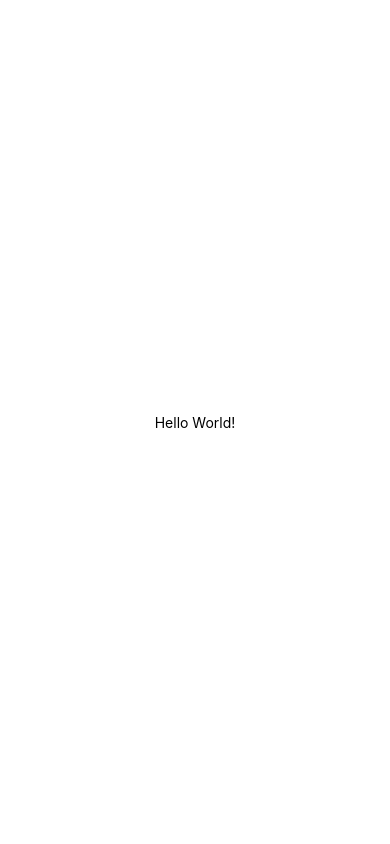
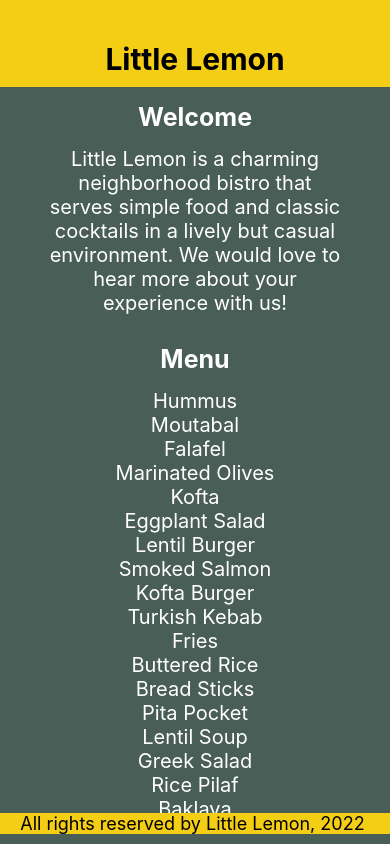
Before and after one commit to RodrigoFerretti/expo-mobile-app, a React Native app: screen / in a window 390 px wide. Built offline with nearby package versions, Linux system fonts and the light colour scheme.

Commit message:
Creating components and styles

```diff
--- a/App.tsx
+++ b/App.tsx
@@ -1,20 +1,6 @@
-import { StatusBar } from "expo-status-bar";
-import { StyleSheet, Text, View } from "react-native";
+import * as React from "react";
+import WelcomeScreen from "./components/WelcomeScreen";
 
 export default function App() {
-    return (
-        <View style={styles.container}>
-            <Text>Hello World!</Text>
-            <StatusBar style="auto" />
-        </View>
-    );
+    return <WelcomeScreen></WelcomeScreen>;
 }
-
-const styles = StyleSheet.create({
-    container: {
-        flex: 1,
-        backgroundColor: "#fff",
-        alignItems: "center",
-        justifyContent: "center",
-    },
-});
--- /dev/null
+++ b/components/Footer.tsx
@@ -0,0 +1,26 @@
+import { StyleSheet, Text, View } from "react-native";
+
+export default function Footer() {
+    return (
+        <View style={style.footerView}>
+            <View style={style.footerStripe}>
+                <Text style={style.footerText}>All rights reserved by Little Lemon, 2022 </Text>
+            </View>
+        </View>
+    );
+}
+
+const style = StyleSheet.create({
+    footerView: {
+        backgroundColor: "#495E57",
+    },
+    footerStripe: {
+        backgroundColor: "#F4CE14",
+        marginBottom: 10,
+    },
+    footerText: {
+        fontSize: 18,
+        color: "black",
+        textAlign: "center",
+    },
+});
--- /dev/null
+++ b/components/Header.tsx
@@ -0,0 +1,24 @@
+import { StyleSheet, Text, View } from "react-native";
+
+export default function Header() {
+    return (
+        <View style={style.headerView}>
+            <Text style={style.headerText}>Little Lemon</Text>
+        </View>
+    );
+}
+
+const style = StyleSheet.create({
+    headerView: {
+        justifyContent: "flex-end",
+        flex: 0.12,
+        backgroundColor: "#F4CE14",
+    },
+    headerText: {
+        textAlign: "center",
+        padding: 10,
+        fontSize: 30,
+        color: "black",
+        fontWeight: "bold",
+    },
+});
--- /dev/null
+++ b/components/WelcomeScreen.tsx
@@ -0,0 +1,66 @@
+import * as React from "react";
+import { ScrollView, StyleSheet, Text, View } from "react-native";
+import Footer from "./Footer";
+import Header from "./Header";
+
+export default function WelcomeScreen() {
+    return (
+        <>
+            <Header></Header>
+            <View style={style.pageView}>
+                <View style={style.welcomeView}>
+                    <Text style={style.textTitle}>Welcome</Text>
+                    <Text style={style.descriptionText}>
+                        Little Lemon is a charming neighborhood bistro that serves simple food and classic cocktails in
+                        a lively but casual environment. We would love to hear more about your experience with us!
+                    </Text>
+                </View>
+
+                <View style={style.menuView}>
+                    <Text style={style.textTitle}>Menu</Text>
+                    <ScrollView indicatorStyle="white" style={style.menuScroll}>
+                        <Text style={style.menuItems}>{items}</Text>
+                    </ScrollView>
+                </View>
+            </View>
+            <Footer></Footer>
+        </>
+    );
+}
+
+const items =
+    " Hummus \n Moutabal \n Falafel \n Marinated Olives \n Kofta \n Eggplant Salad \n Lentil Burger \n Smoked Salmon \n Kofta Burger \n Turkish Kebab \n Fries \n Buttered Rice \n Bread Sticks \n Pita Pocket \n Lentil Soup \n Greek Salad \n Rice Pilaf \n Baklava \n Tartufo \n Tiramisu \n Panna Cotta";
+
+const style = StyleSheet.create({
+    pageView: {
+        flex: 1,
+        backgroundColor: "#495E57",
+    },
+    welcomeView: {
+        alignItems: "center",
+        flex: 1,
+    },
+    textTitle: {
+        textAlign: "center",
+        fontSize: 25,
+        padding: 15,
+        color: "white",
+        fontWeight: "bold",
+    },
+    descriptionText: {
+        textAlign: "center",
+        fontSize: 20,
+        color: "white",
+        maxWidth: 300,
+    },
+    menuView: {
+        flex: 2,
+        alignItems: "center",
+    },
+    menuScroll: {},
+    menuItems: {
+        textAlign: "center",
+        color: "white",
+        fontSize: 20,
+    },
+});
```
